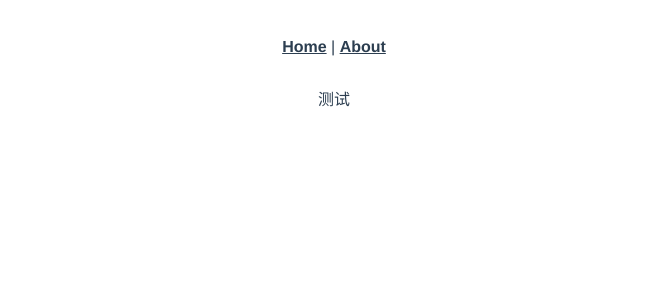
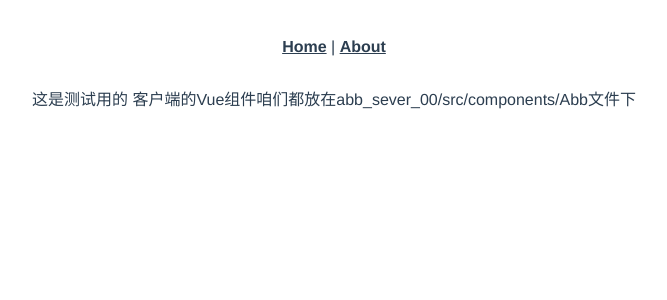
Before and after one commit to hjj183153/mice, a Vue app in the folder abb_app_00/: page /#/text in a window 1280 px wide. Shown: the top 300 px of the page, without its empty margins (306-973 px from the left). Built offline with nearby package versions, Linux system fonts and the light colour scheme.

Commit message:
Update Text.vue

```diff
--- a/abb_app_00/src/components/Abb/Text.vue
+++ b/abb_app_00/src/components/Abb/Text.vue
@@ -1,6 +1,7 @@
 <template>
     <div>
-       测试
+      这是测试用的
+      客户端的Vue组件咱们都放在abb_sever_00/src/components/Abb文件下
     </div>
 </template>
 <script>
```
